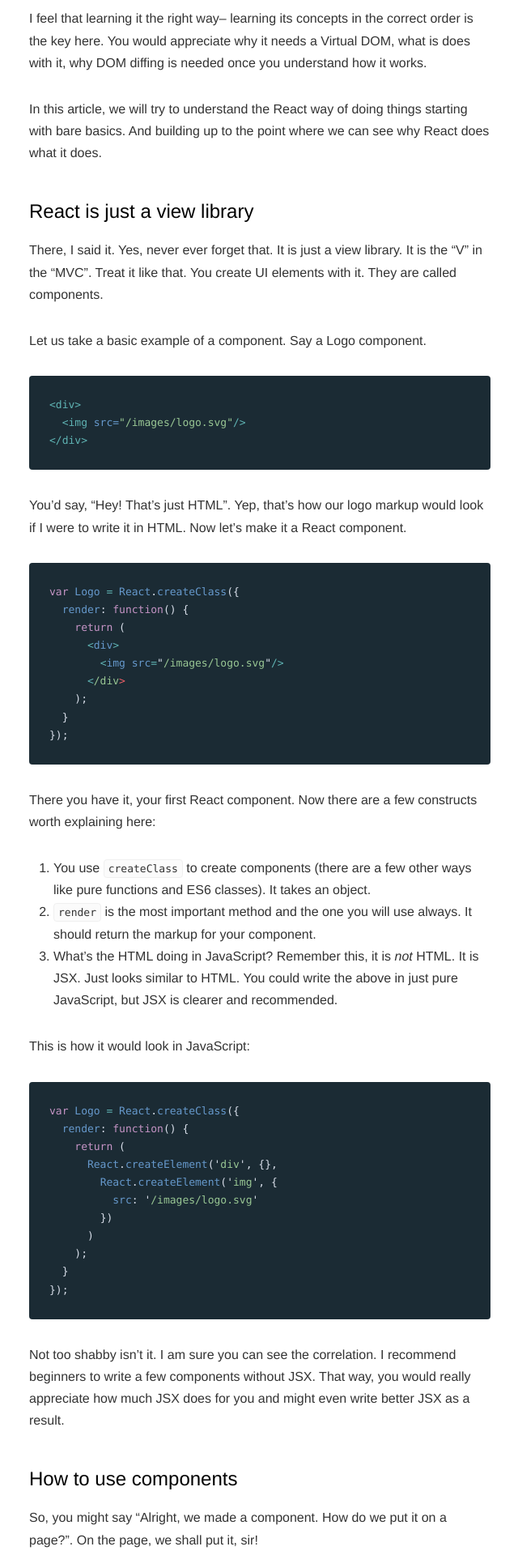
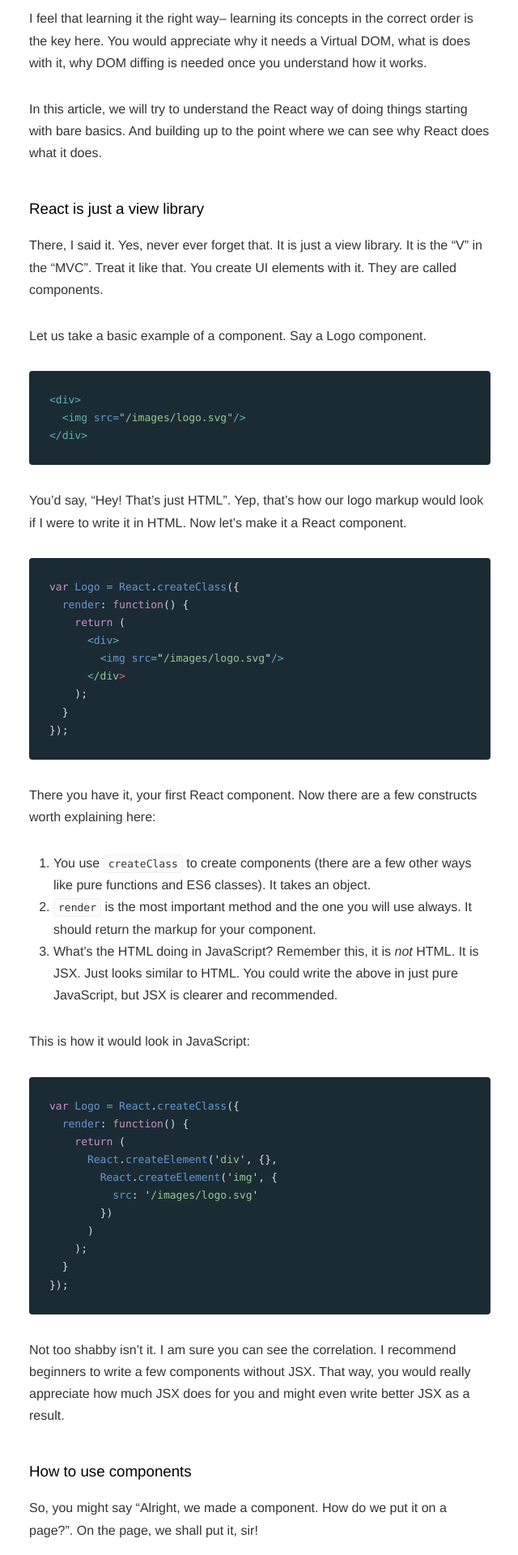
Before and after one commit to nayaabkhan/nayaabkhan.github.io, a Jekyll site: the page built from _posts/2016-04-02-react-for-absolute-beginners.markdown, in a window 1280 px wide. Shown: the part 667-2587 px from the top of the page at 81% size, without its empty margins (319-959 px from the left). Built offline with Jekyll 4.4.1, drawn with Linux system fonts in a browser that asks for light colours; comment, search, counter and statistics services are not loaded.

Commit message:
Correct heading to 3rd level.

```diff
--- a/_posts/2016-04-02-react-for-absolute-beginners.markdown
+++ b/_posts/2016-04-02-react-for-absolute-beginners.markdown
@@ -13,7 +13,7 @@
 
 In this article, we will try to understand the React way of doing things starting with bare basics. And building up to the point where we can see why React does what it does.
 
-## React is just a view library
+### React is just a view library
 
 There, I said it. Yes, never ever forget that. It is just a view library. It is the "V" in the "MVC". Treat it like that. You create UI elements with it. They are called components.
 
@@ -63,7 +63,7 @@
 
 Not too shabby isn't it. I am sure you can see the correlation. I recommend beginners to write a few components without JSX. That way, you would really appreciate how much JSX does for you and might even write better JSX as a result.
 
-## How to use components
+### How to use components
 
 So, you might say "Alright, we made a component. How do we put it on a page?". On the page, we shall put it, sir!
 
@@ -113,7 +113,7 @@
 
 The first half of the code must look familiar to you by now. But the second half is what's going to make our Logo component show up on the page. So, save this file and load up the page in your browser. You should be greeted with the React logo in all its glory. A job well done compadre. Let's move on.
 
-## Props: Making customisable components
+### Props: Making customisable components
 
 Okay, so our logo is visible and looks good. How about making it possible to specify a size for it? `props` is the answer. We can pass props to a React component and alter its markup based on the values of those props.
 
@@ -146,7 +146,7 @@
 
 Now we have made our Logo component customizable. Cool.
 
-## But what about dynamic components?
+### But what about dynamic components?
 
 You must be thinking the same, isn't it? Worry not, we'll talk about the most important class of components now– components that change over time.
 
@@ -204,7 +204,7 @@
 
 Now you know how to write dynamic components. We didn't need any two-way binding. We did it with more explicit code. And we can easily tell how and when the state changes, just look for `setState()`!
 
-## So why Virtual DOM and Diffing?
+### So why Virtual DOM and Diffing?
 
 Okay, so the moment of truth. You might want to think about what happens exactly when you change state using `setState`. You say that the counter increments or decrements. Well in reality, React changes the state and re-renders the whole component! Yes, it just goes about re-rendering it without doing anything else.
 
@@ -216,12 +216,12 @@
 
 In our example, the `span` holding the `currentValue` is the one that keeps on changing. On each increment or decrement, React just does a `setTextContent` operation on that `span`.
 
-## But why just re-render like a dumbo?
+### But why just re-render like a dumbo?
 
 Well because it's fucking simple. It just renders the output based on the state and props. Your components remain predictable because nothing else besides props and state could affect the output. It provides you with a simple mental model.
 
 The only thing React needs to manage well is the way it comes up with the minimal number of DOM operations needed to update a component. And I think the React engineers have done an amazing job with it.
 
-## Fin.
+### Fin.
 
 To end I would like to tell you that React is not about Virtual DOM or DOM diffing, but it is about the way it makes you think about apps as you write them. You will think of keeping them simple, composable and reusable. We will see these in action soon in a follow-up article about the philosohpy behind React.
```
